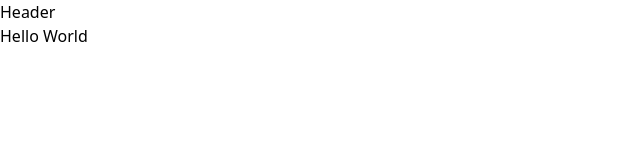
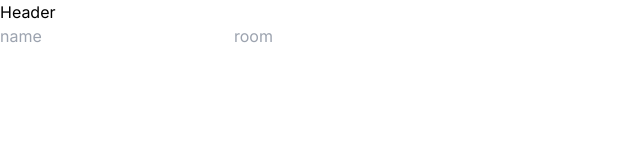
Before and after one commit to alidotm/next-liveblocks-demo, a Next.js app: page / in a window 1280 px wide. Shown: the top 160 px of the page, without its empty margins (0-640 px from the left). Built offline with nearby package versions, Linux system fonts and the light colour scheme.

Commit message:
gobal state

```diff
--- a/src/components/layout.tsx
+++ b/src/components/layout.tsx
@@ -1,4 +1,6 @@
+import { inter } from "@/utils/fonts";
 import Header from "./header";
+import { Provider } from "jotai";
 
 type LayoutProps = {
 	children: React.ReactNode;
@@ -6,10 +8,12 @@ type LayoutProps = {
 
 const Layout: React.FC<LayoutProps> = ({ children }) => {
 	return (
-		<div>
-			<Header />
-			{children}
-		</div>
+		<Provider>
+			<div className={inter.className}>
+				<Header />
+				{children}
+			</div>
+		</Provider>
 	);
 };
 
--- /dev/null
+++ b/src/globalStates/index.ts
@@ -0,0 +1,13 @@
+import { atom } from "jotai";
+
+//User
+type User = {
+	name: string;
+};
+
+export const userAtom = atom<User>({ name: "" });
+
+//Room
+type Room = string;
+
+export const roomAtom = atom<Room>("");
--- a/src/pages/index.tsx
+++ b/src/pages/index.tsx
@@ -1,13 +1,19 @@
+import { roomAtom, userAtom } from "@/globalStates";
+import { useAtom } from "jotai";
 import Head from "next/head";
 
 export default function Home() {
+	//update user and room
+	const [user, setUser] = useAtom(userAtom);
+	const [room, setRoom] = useAtom(roomAtom);
+
 	return (
 		<>
 			<Head>
-				<title>Create Next App</title>
+				<title>Next - Liveblocks</title>
 				<meta
 					name="description"
-					content="Generated by create next app"
+					content="Next.js + Liveblocks example app"
 				/>
 				<meta
 					name="viewport"
@@ -16,7 +22,18 @@ export default function Home() {
 				<link rel="icon" href="/favicon.ico" />
 			</Head>
 			<main>
-				<h1>Hello World</h1>
+				<input
+					type="text"
+					placeholder="name"
+					value={user.name}
+					onChange={(e) => setUser({ name: e.target.value })}
+				/>
+				<input
+					type="text"
+					placeholder="room"
+					value={room}
+					onChange={(e) => setRoom(e.target.value)}
+				/>
 			</main>
 		</>
 	);
```
